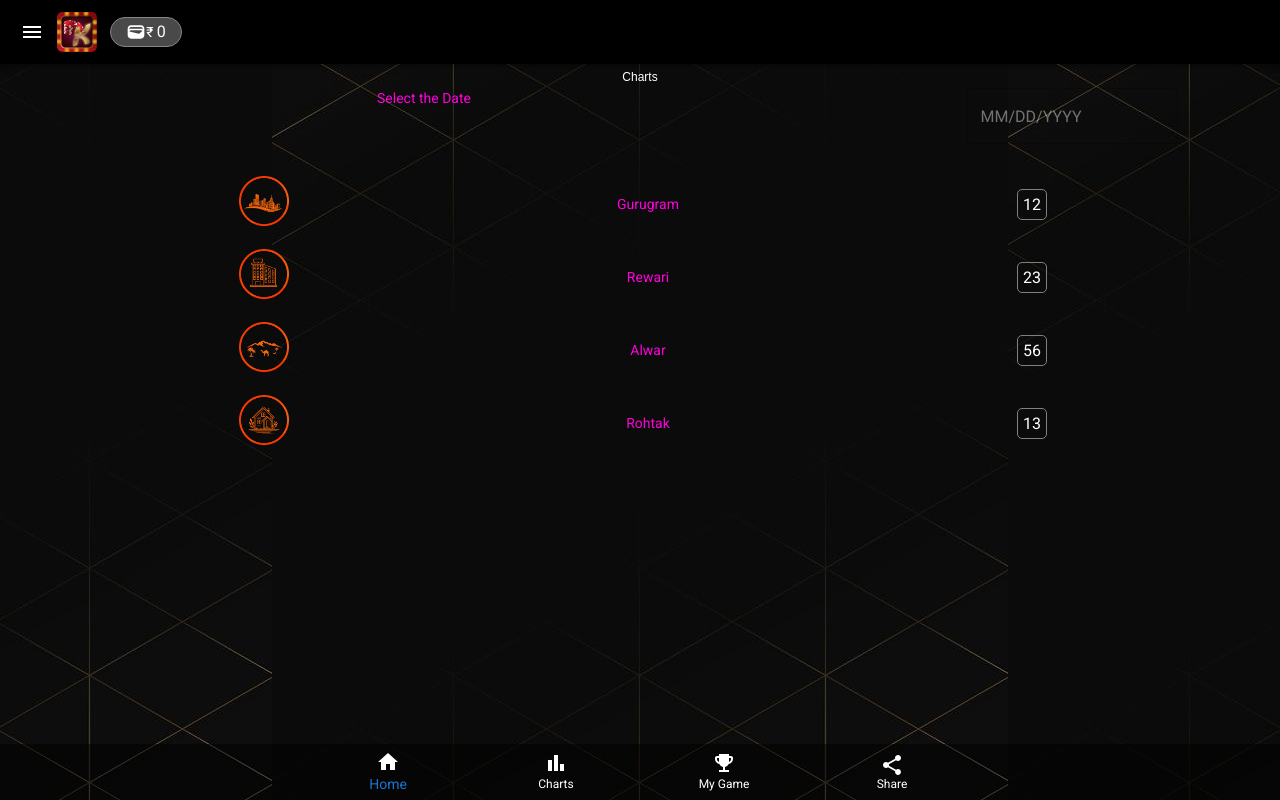
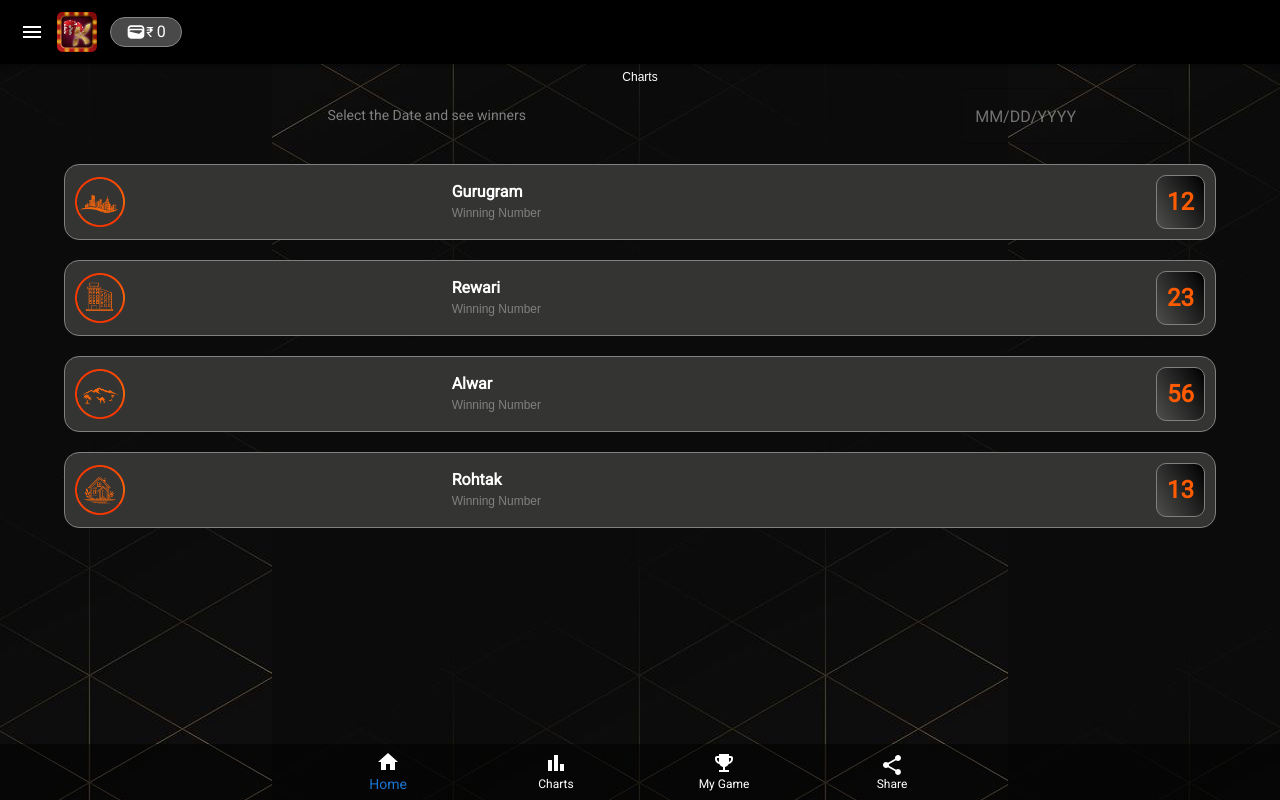
Before and after one commit to cyberspacemedia/kismet, a React (Create React App) app: page /charts in a window 1280 px wide. Built offline with nearby package versions, Linux system fonts and the light colour scheme.

Commit message:
Charts Corrected

```diff
--- a/src/components/dashboard/Appcomp/Chartscomp.jsx
+++ b/src/components/dashboard/Appcomp/Chartscomp.jsx
@@ -14,9 +14,11 @@ function Chartscomp() {
     return (
         <Layout>
             <Typography variant="caption">Charts</Typography>
-            <Grid container spacing={2}>
+            <Grid container justifyContent={"flex-start"} alignItems={"center"}>
                 <Grid item xs={8}>
-                    <Typography variant="subtitle2">Select the Date</Typography>
+                    <Typography variant="subtitle2" sx={{ color: "gray" }}>
+                        Select the Date and see winners
+                    </Typography>
                 </Grid>
                 <Grid item xs={4}>
                     <Mydatepicker />
@@ -28,39 +30,72 @@ function Chartscomp() {
                             container
                             justifyContent="center" // Center horizontally
                             alignItems="center" // Center vertically
-                            spacing={2}
                             sx={{
                                 width: "90%",
-                                margin: "0 auto", // Add auto margins to center the container
+                                p: "10px",
+                                mt: "5px",
+                                margin: "20px auto 0 auto",
+                                border: "solid 1px gray",
+                                borderRadius: "15px",
+                                backgroundColor: "#343433",
                             }}
                             key={index}
                         >
-                            <Grid item xs={4}>
+                            <Grid
+                                item
+                                xs={4}
+                                container
+                                justifyContent="flex-start"
+                            >
                                 <img
                                     alt="Game"
                                     src={`./StaticAssets/Images/Icons/${game.name}round.png`}
                                     style={{ height: "50px" }}
                                 />
                             </Grid>
-                            <Grid item xs={4}>
-                                <Typography variant="subtitle2">
+                            <Grid
+                                item
+                                xs={4}
+                                container
+                                direction="column"
+                                justifyContent="center"
+                                alignItems="baseline"
+                            >
+                                <Typography
+                                    variant="body1"
+                                    align="center"
+                                    sx={{ fontWeight: "bold", color: "white" }}
+                                >
                                     {game.name}
                                 </Typography>
+                                <Typography
+                                    variant="caption"
+                                    align="center"
+                                    sx={{ color: "gray" }}
+                                >
+                                    Winning Number
+                                </Typography>
                             </Grid>
-                            <Grid item xs={4}>
-                                <span
-                                    style={{
-                                        padding: "5px",
-                                        backgroundColor: "#0000",
+                            <Grid item xs={4} container justifyContent="end">
+                                <Typography
+                                    variant="h5"
+                                    color="initial"
+                                    sx={{
+                                        padding: "10px",
                                         border: "solid 1px gray",
-                                        borderRadius: "5px",
-                                        justifyContent: "center",
-                                        alignItems: "center",
-                                        color: "white",
+                                        borderRadius: "10px",
+                                        display: "flex", // Ensure flexbox is used
+                                        justifyContent: "center", // Center content horizontally
+                                        alignItems: "center", // Center content vertically
+                                        color: "#ff5b00",
+                                        fontWeight: "bold",
+                                        fontSize: "1.5em",
+                                        background:
+                                            "linear-gradient(60deg, rgba(78,78,77,1) 0%, rgba(0,0,0,1) 100%)",
                                     }}
                                 >
                                     {game.number}
-                                </span>
+                                </Typography>
                             </Grid>
                         </Grid>
                     ))}
```
